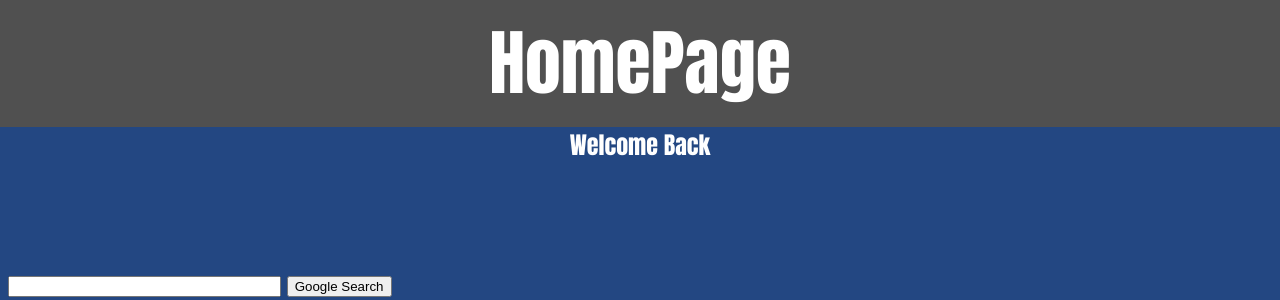
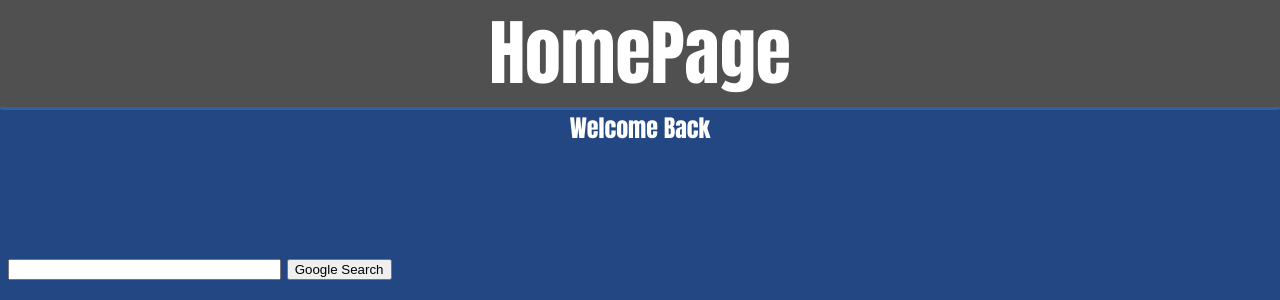
Before and after one commit to DavidBrehl/DBHomepage1, a plain HTML site: page index.html in a window 1280 px wide. Shown: the top 300 px of the page. Drawn offline with Linux system fonts and the light colour scheme.

Commit message:
Update index.html

```diff
--- a/index.html
+++ b/index.html
@@ -3,8 +3,8 @@
 		<title>Home Page</title>
 	</head>
 	<body style="background-color:#234782;">
-		<header style="background-color:#505050;color:#ffffff;text-align:center;font-family:impact;font-size:72;border-width:10px;border-style:solid;border-color:#505050;margin-top:-10px;margin-left:-10px;margin-right:-10px;">HomePage</header>
-		<nav style="text-align:center;font-family:impact;font-size:24;color:#ffffff;border-width:5px;border-bottom:solid;border-color:#3061a5;border-radius:5px;">Welcome Back<nav>
+		<header style="background-color:#505050;color:#ffffff;text-align:center;font-family:impact;font-size:72;border-width:5px;border-bottom:solid;border-color:#3061a5;border-radius:5px;margin-top:-10px;margin-left:-10px;margin-right:-10px;">HomePage</header>
+		<nav style="text-align:center;font-family:impact;font-size:24;color:#ffffff;">Welcome Back<nav>
 		<form method="get" action="http://www.google.com/search" align="left" style="margin-top:100px;">
 			<input type="text"   name="q" size="31" maxlength="255" value="" />
 			<input type="submit" value="Google Search" />
```
